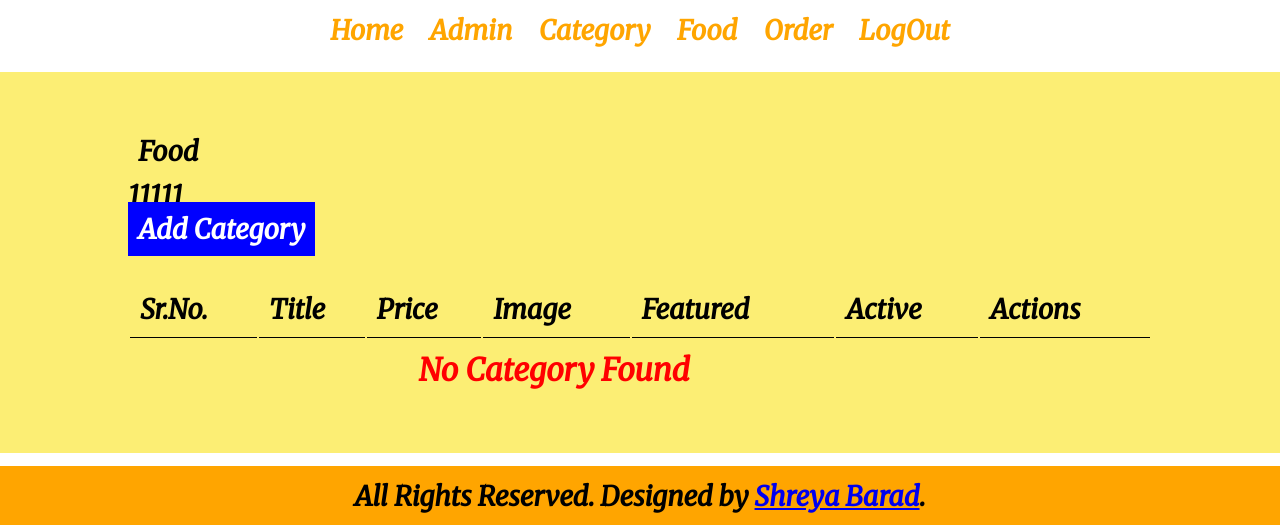
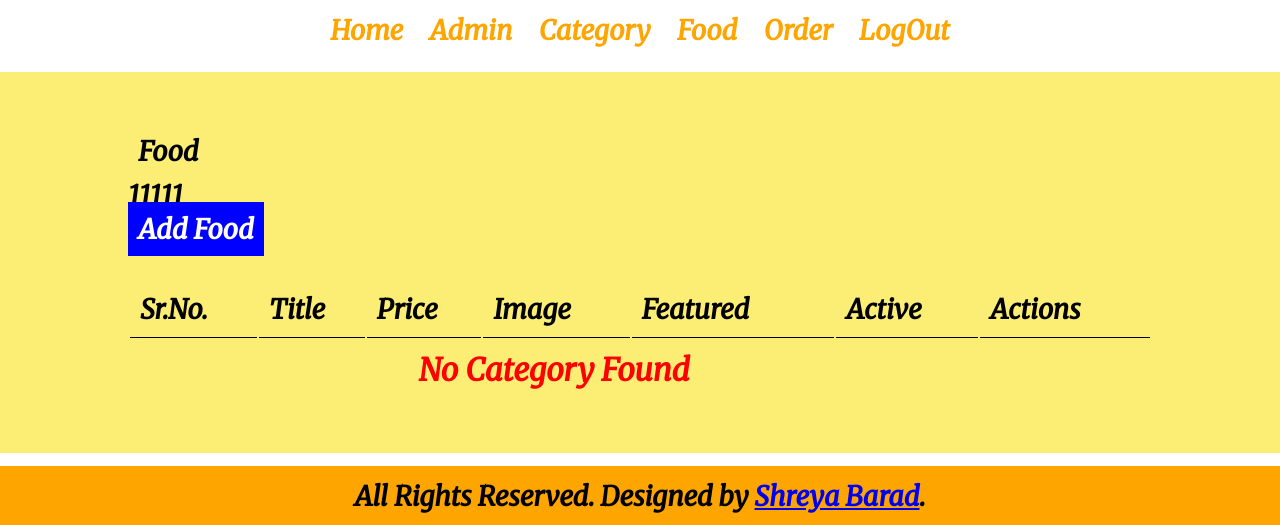
Before and after one commit to ShreyaVinodBarad/OnlineFoodOrderWebsite, a PHP site: page /SkillVertexInternship/BackEnd/FoodPage/FoodPage.php in a window 1280 px wide. Shown: the top 525 px of the page. Run offline with PHP 8.4, Linux system fonts and the light colour scheme; the visitor is signed in with stand-in values (Sample User, id 1); data that the repository does not hold is empty.

Commit message:
Add Food!

```diff
--- a/BackEnd/FoodPage/FoodPage.php
+++ b/BackEnd/FoodPage/FoodPage.php
@@ -71,7 +71,7 @@
             ?>
             <br>
             <a href="AddFood.php" class="AddAdminButton">
-                Add Category
+                Add Food
             </a>
             <br>
             <br>
```
Also changed, not shown: BackEnd/CategoryPage/Images/.FoodCategory_941.jpg (deleted).
